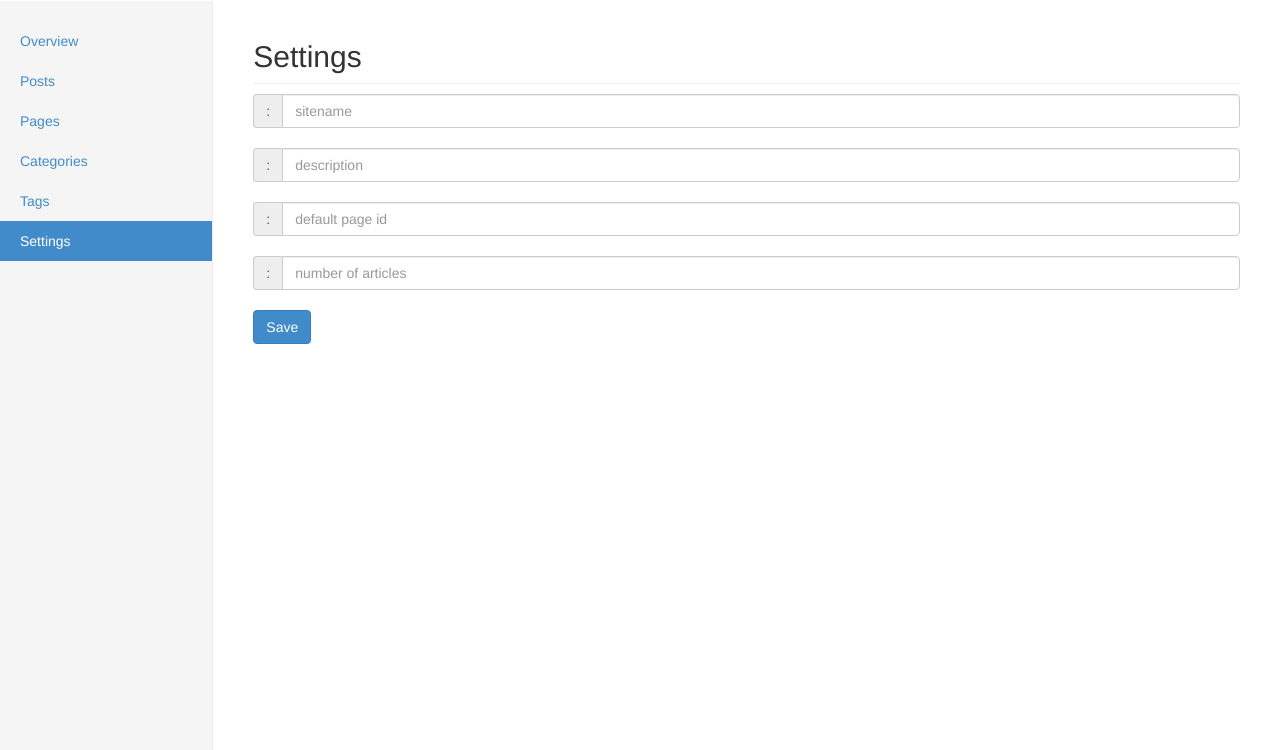
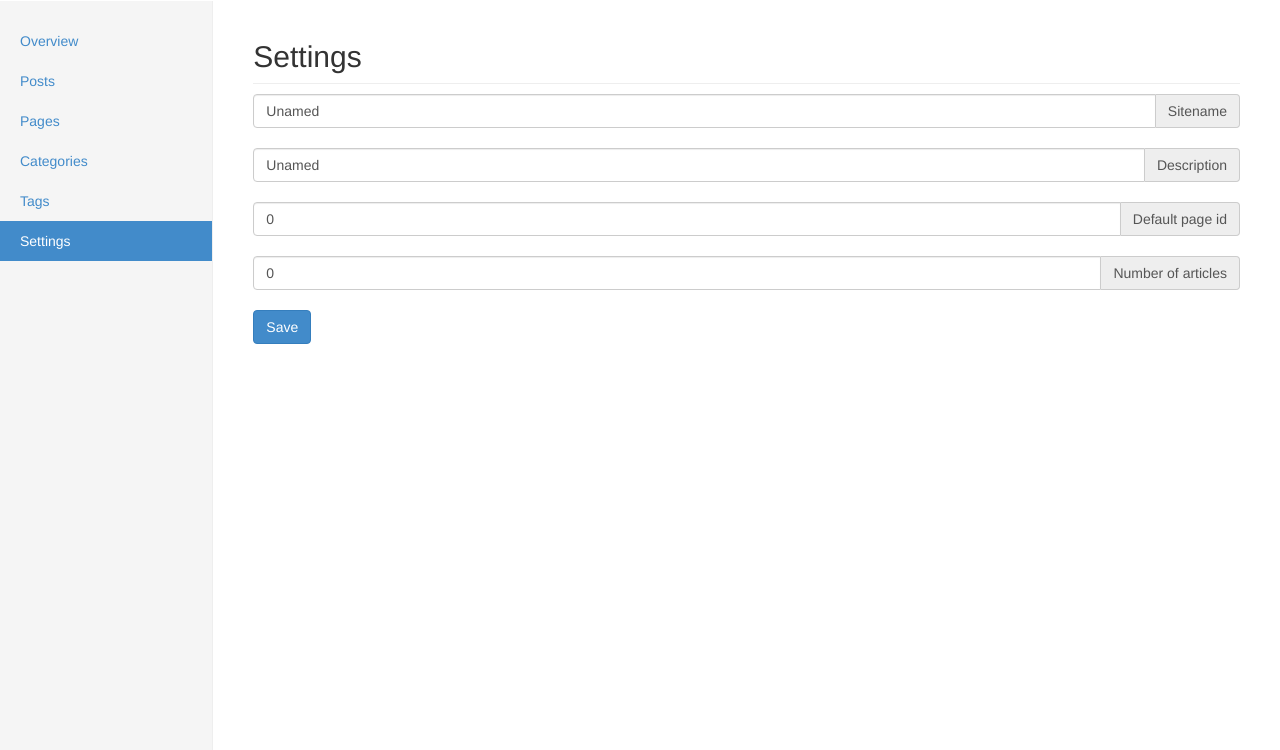
Before and after one commit to puorc/tinyblog, a Flask app: page /admin/settings in a window 1280 px wide. Shown: the part 50-800 px from the top of the page. Run offline with Flask 2, Linux system fonts and the light colour scheme; the visitor is signed in with stand-in values (Sample User, id 1); data comes from the database, SQL or seed files in the repository; some libraries are stand-ins or nearby versions.

Commit message:
fix little bugs

```diff
--- a/main.py
+++ b/main.py
@@ -199,10 +199,14 @@ def settings():
         g.db.commit()
         return redirect(url_for('settings'))
     else:
-        info = []
-        cur = g.db.execute('select sitename, description from options')
-        info = cur.fetchall()
-        return render_template('admin/settings.html')
+        cur = g.db.execute('select sitename, description, defaultpage, numberofarticle from options')
+        info_tmp = cur.fetchall()
+        info = {}
+        info['sitename'] = info_tmp[0][0]
+        info['description'] = info_tmp[0][1]
+        info['default_page'] = info_tmp[0][2]
+        info['number_of_articles'] = info_tmp[0][3]
+        return render_template('admin/settings.html', info=info)
 
 
 if __name__ == '__main__':
--- a/templates/admin/settings.html
+++ b/templates/admin/settings.html
@@ -14,23 +14,23 @@
         <h2 class="sub-header">Settings</h2>
         <form action="/admin/settings" method="post">
             <div class="input-group">
-                <span class="input-group-addon">:</span>
-                <input type="text" class="form-control" placeholder="sitename" name="sitename">
+                <input type="text" class="form-control" value="{{ info['sitename'] }}" name="sitename">
+                <span class="input-group-addon">Sitename</span>
             </div>
             <br>
             <div class="input-group">
-                <span class="input-group-addon">:</span>
-                <input type="text" class="form-control" placeholder="description" name="description">
+                <input type="text" class="form-control" value="{{ info['description'] }}" name="description">
+                <span class="input-group-addon">Description</span>
             </div>
             <br>
             <div class="input-group">
-                <span class="input-group-addon">:</span>
-                <input type="text" class="form-control" placeholder="default page id" name="defaultpage">
+                <input type="text" class="form-control" value="{{ info['default_page'] }}" name="defaultpage">
+                <span class="input-group-addon">Default page id</span>
             </div>
             <br>
             <div class="input-group">
-                <span class="input-group-addon">:</span>
-                <input type="text" class="form-control" placeholder="number of articles" name="numberofarticle">
+                <input type="text" class="form-control" value="{{ info['number_of_articles'] }}" name="numberofarticle">
+                <span class="input-group-addon">Number of articles</span>
             </div>
             <br>
             <input type="submit" value="Save" class="btn btn-primary btn-default">
```
